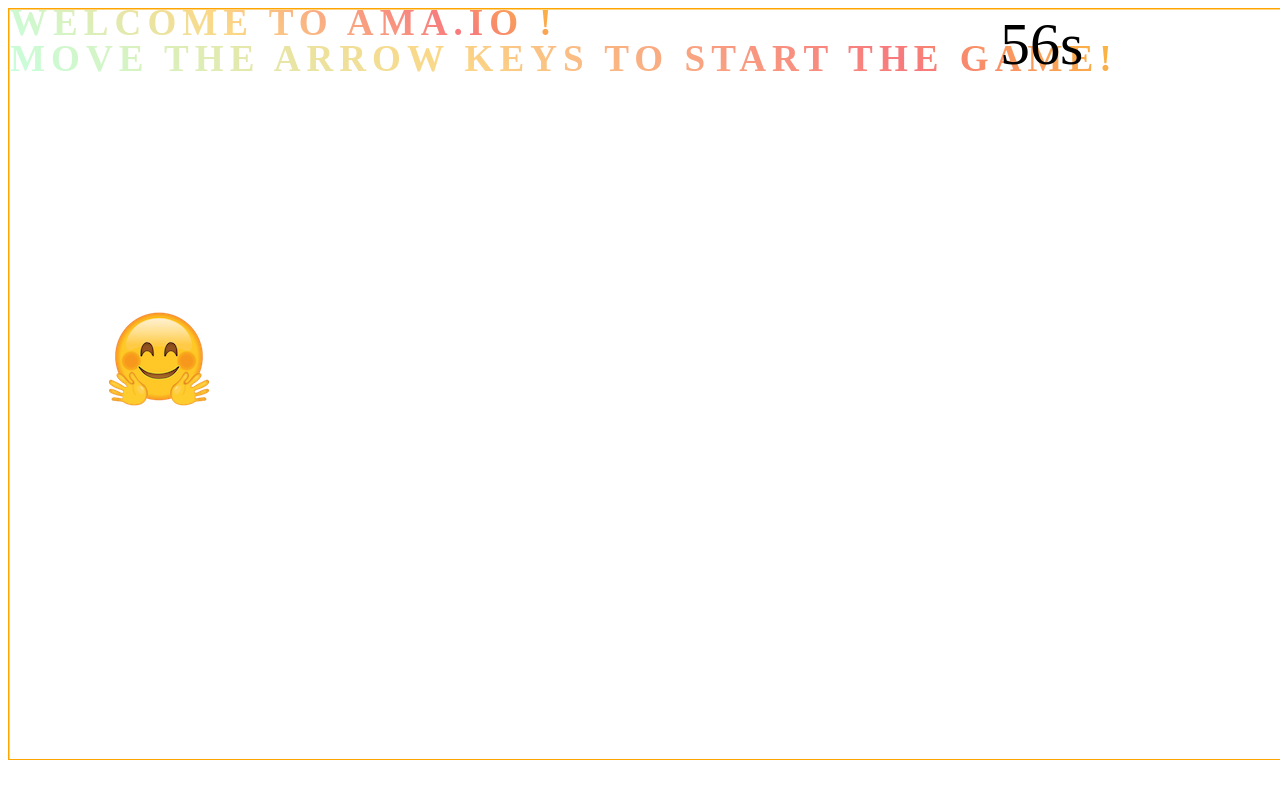
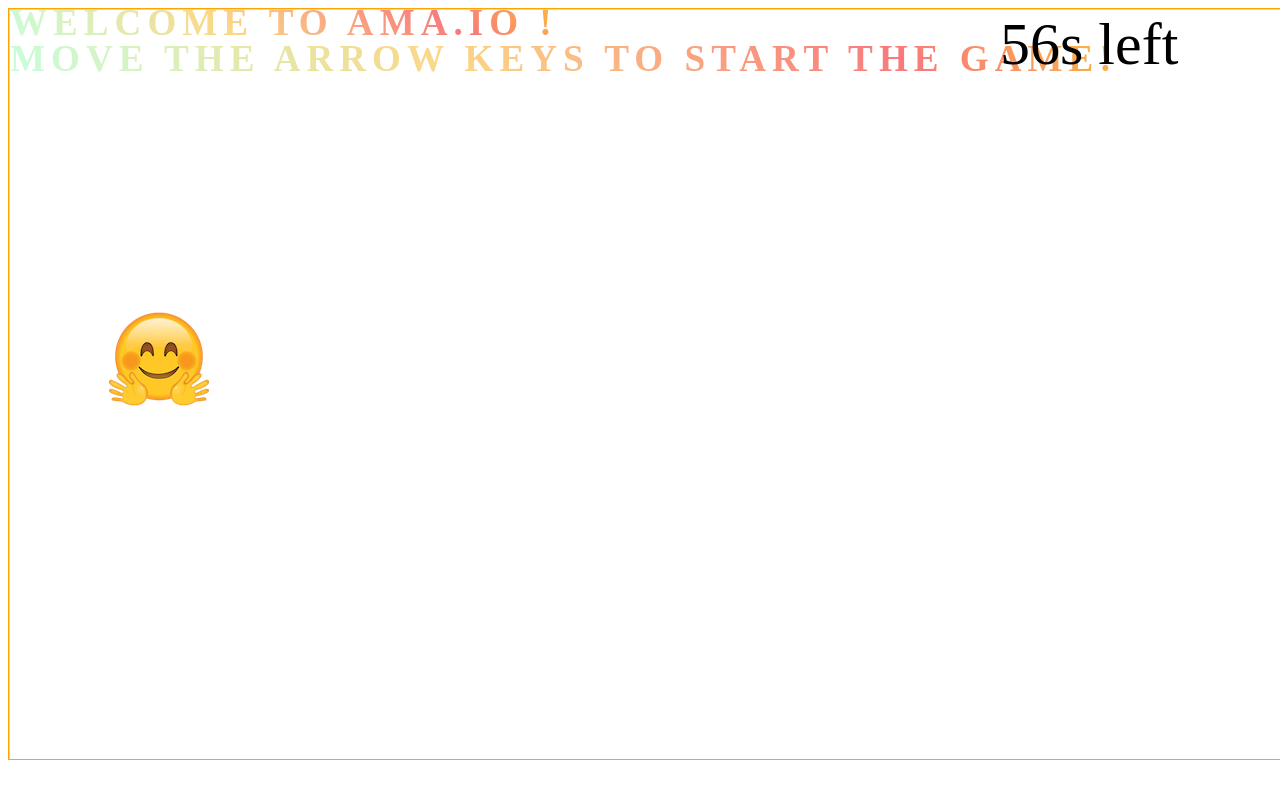
Before and after one commit to ama-sdlc/amahome, a plain HTML site: page game.html in a window 1280 px wide. Shown: the top 798 px of the page. Drawn offline with Linux system fonts and the light colour scheme.

Commit message:
Update game.html

```diff
--- a/game.html
+++ b/game.html
@@ -43,7 +43,7 @@ var x = setInterval(function() {
   var seconds = Math.floor((distance % (1000 * 60)) / 1000 + 1);
 
   // Output the result in an element with id="demo"
-  document.getElementById("demo").innerHTML = seconds + "s ";
+  document.getElementById("demo").innerHTML = seconds + "s left";
 
   // If the count down is over, write some text
   if (distance < 0) {
```
